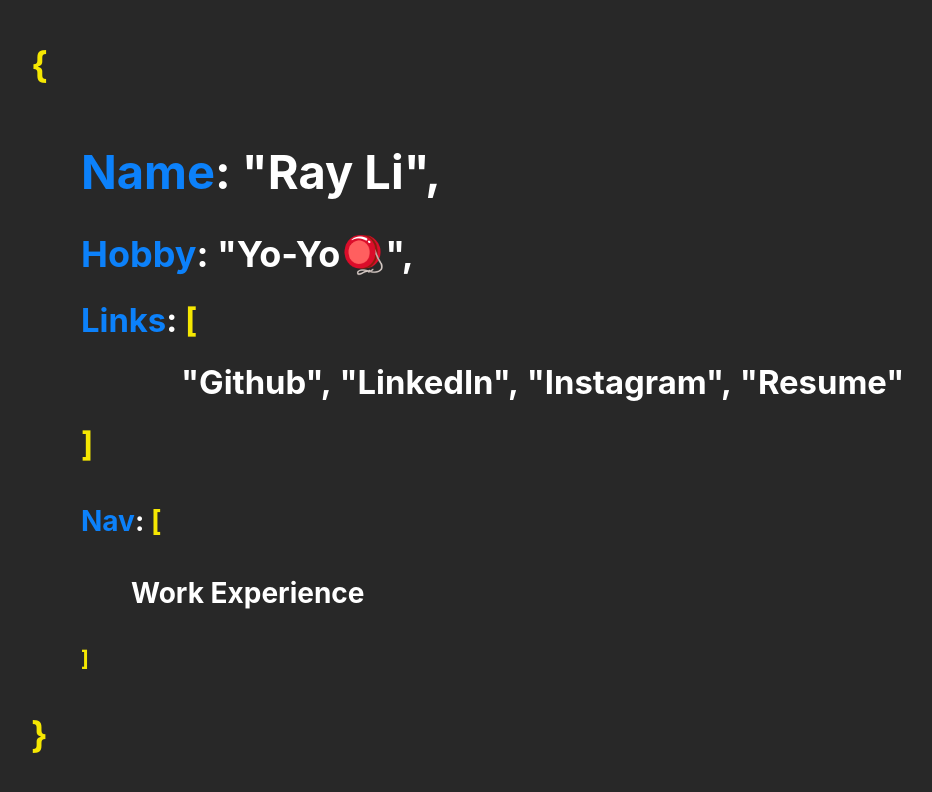
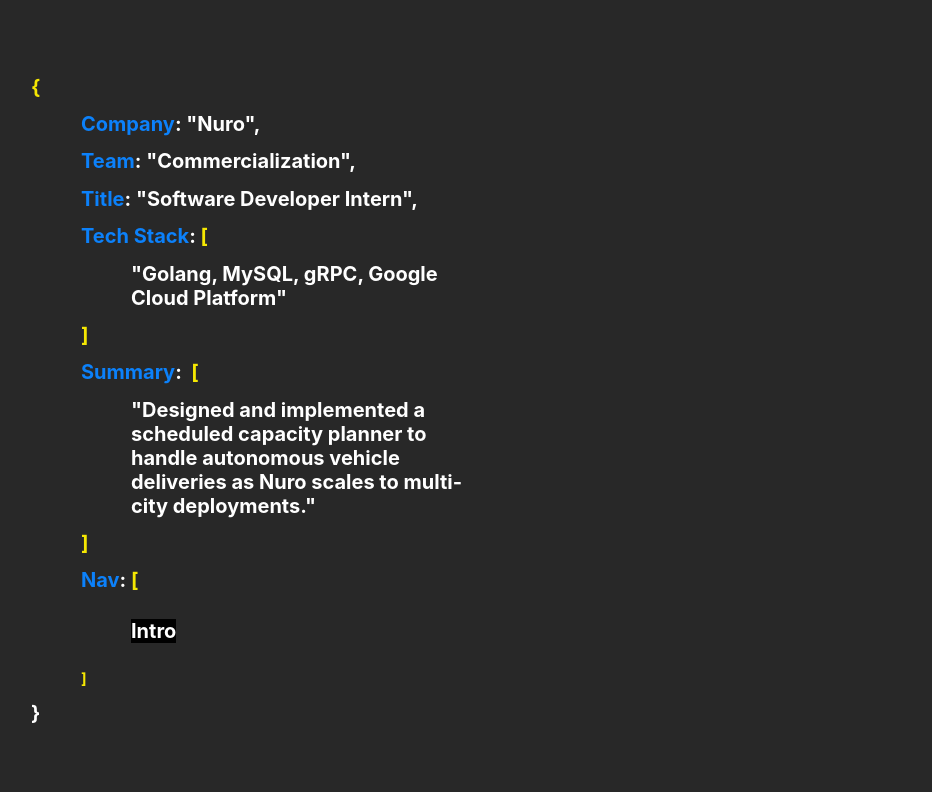
Before and after one commit to RayRuizheLi/RayRuizheLi.github.io, a React (Create React App) app: page / in a window 1280 px wide. Both pictures are taken after a click on the element "Work Experience". Shown: the top 792 px of the page, without its empty margins (19-951 px from the left). Built offline with nearby package versions, Linux system fonts and the light colour scheme.

Commit message:
Added Nuro Job Descriptions

```diff
--- a/src/components/General.css
+++ b/src/components/General.css
@@ -16,6 +16,7 @@
 
 .NavButton {
   color: rgb(255, 255, 255);
+  background-color: rgb(226, 0, 0);
   border-style: none;
   display: inline-block;
 }
@@ -24,3 +25,15 @@
   color: rgb(0, 94, 255);
   background-color: rgb(60, 250, 12);
 }
+
+.Main {
+  min-height: 100vh;
+  display : flex;
+  align-items : center;
+  background-color: rgb(40,40,40);
+  color: rgb(255, 255, 255);
+}
+
+.Work {
+  padding-left: calc(10px + 5vmin);
+}
--- a/src/components/Hide.tsx
+++ b/src/components/Hide.tsx
@@ -11,19 +11,19 @@ function Header() {
   return (
    <div id="container">
      {
-        // visibilityIndex == 0
-        //  &&
-       <div id="hide">
-            <Home visibilityIndex={visibilityIndex} setVisibilityIndex={setVisibilityIndex}/>
-       </div>
+        visibilityIndex == 0
+         &&
+        <div id="hide">
+              <Home visibilityIndex={visibilityIndex} setVisibilityIndex={setVisibilityIndex}/>
+        </div>
       }
-      {/* {
+      {
         visibilityIndex == 1
          &&
         <div id="hide">
               <Nuro visibilityIndex={visibilityIndex} setVisibilityIndex={setVisibilityIndex}/>
         </div>
-      } */}
+      }
     {/* <div id="height">
       <b>debug height: {height}</b>
     </div> */}
--- a/src/components/Home.css
+++ b/src/components/Home.css
@@ -1,12 +1,3 @@
-.Home {
-    min-height: 100vh;
-    display : flex;
-    align-items : center;
-    background-color: rgb(40,40,40);
-    /* color: rgb(244,186,25); */
-    color: rgb(255, 255, 255);
-}
-
 .Name {
     font-size: calc(7px + 5vmin)
 }
--- a/src/components/Home.tsx
+++ b/src/components/Home.tsx
@@ -12,19 +12,19 @@ interface HomeProps {
 const Home: React.FC<HomeProps> = ({visibilityIndex, setVisibilityIndex}) => {
   console.log(visibilityIndex)
   return (
-    <div className="Home">
+    <div className="Main">
       <div className="Intro">
         <h1 className="Bracket">{"{"}</h1>
         <div className="Indented">
           <h1 className="Name"><div className="Tag">Name</div>:&nbsp;"Ray Li",</h1>
-          <h1><div className="Tag">Hobby</div>:&nbsp;<a className="YoYoLink" href="https://github.com/RayRuizheLi" target="_blank">"Yo-Yo&#129664;",</a></h1>
+          <h1><div className="Tag">Hobby</div>:&nbsp;<a className="YoYoLink" href="https://www.instagram.com/rayli.yoyo/" target="_blank">"Yo-Yo&#129664;",</a></h1>
           <div className="ProfessionalContacts">
             <h1><div className="Tag">Links</div>:&nbsp;<div className="Bracket">{"["}</div></h1>
             <h1 className="DoubleIndented">
                 <a className="IntroLink" href="https://github.com/RayRuizheLi" target="_blank">"Github"</a>,&nbsp;
                 <a className="IntroLink" href="https://www.linkedin.com/in/ray-ruizhe-li/" target="_blank">"LinkedIn"</a>,&nbsp;
                 <a className="IntroLink" href="https://www.instagram.com/rayli.yoyo/" target="_blank">"Instagram"</a>,&nbsp;
-                <a className="IntroLink" href="https://drive.google.com/file/d/15tW1PnQqV6W-DUKXL8geD2DosWdbGL6K/view?usp=share_link" target="_blank">"Resume"</a>
+                <a className="IntroLink" href="https://drive.google.com/file/d/1dUUWRma9zl0v7b0oTRe_8Fyuz8-kQXT3/view?usp=sharing" target="_blank">"Resume"</a>
             </h1>
             <h1 className="Bracket">{"]"}</h1>
           </div>
--- a/src/components/Nuro.css
+++ b/src/components/Nuro.css
@@ -1,11 +1,3 @@
-.Home {
-  min-height: 100vh;
-  display : flex;
-  align-items : center;
-  background-color: rgb(0, 0, 0);
-  color: rgb(255, 255, 255);
-}
-
 .Intro {
   font-size: calc(2px + 2vmin);
   text-align: left;
--- a/src/components/Nuro.tsx
+++ b/src/components/Nuro.tsx
@@ -1,37 +1,40 @@
 import React from 'react';
-import './Home.css';
+import './General.css';
+import './Nuro.css';
+import './Work.css'
 
 interface HomeProps {
   visibilityIndex: number,
   setVisibilityIndex: (arg: number) => void
 }
 
-const techStack = "Golang, MySQL, GRPC, Google Cloud, Prometheus, LogDNA"
-const summary = "Designed and deployed the scheduled order capacity planner for the Nuro autonomous delivery robot."
+const techStack = "Golang, MySQL, gRPC, Google Cloud Platform"
+const summary = "Designed and implemented a scheduled capacity planner to handle autonomous vehicle deliveries as Nuro scales to multi-city deployments."
 
 const Nuro: React.FC<HomeProps> = ({visibilityIndex, setVisibilityIndex}) => {
   console.log(visibilityIndex)
   return (
-    <div className="Home">
-      <div className="Intro">
-        <h1>{"{"}</h1>
-        <h1 className="Indented">"Company":&nbsp;"Nuro",</h1>
-        <h1 className="Indented">"Team":&nbsp;"Commercialization",</h1>
-        <h1 className="Indented">"Title":&nbsp;"Software Developer Intern",</h1>
-        <h1 className="Indented">"Tech Stack":&nbsp;{"["}</h1>
-        <h1 className="DoubleIndented">{techStack}</h1>
-        <h1 className="Indented">{"]"}</h1>
-        <h1 className="Indented">"Summary":&nbsp;"One line summary",</h1>
-        <h1 className="Indented">"Details":&nbsp;"One line summary",</h1>
-        <h1 className="Indented">"Nav":&nbsp;{"["}</h1>
+    <div className="Main">
+      <div className="Work">
+        <h1><div className="Bracket">{"{"}</div></h1>
+        <h1 className="Indented"><div className="Tag">Company</div>:&nbsp;"Nuro",</h1>
+        <h1 className="Indented"><div className="Tag">Team</div>:&nbsp;"Commercialization",</h1>
+        <h1 className="Indented"><div className="Tag">Title</div>:&nbsp;"Software Developer Intern",</h1>
+        <h1 className="Indented"><div className="Tag">Tech Stack</div>:&nbsp;<div className="Bracket">{"["}</div></h1>
+        <h1 className="DoubleIndented">"{techStack}"</h1>
+        <h1 className="Indented"><div className="Bracket">{"]"}</div></h1>
+        <h1 className="Indented"><div className="Tag">Summary</div>:&nbsp;&nbsp;<div className="Bracket">{"["}</div></h1>
+        <h1 className="DoubleIndented">"{summary}"</h1>
+        <h1 className="Indented"><div className="Bracket">{"]"}</div></h1>
+        <h1 className="Indented"><div className="Tag">Nav</div>:&nbsp;<div className="Bracket">{"["}</div></h1>
         <div className="DoubleIndented">
           <h1 className="NavButton" onClick={() => {
-            setVisibilityIndex(1)}
+            setVisibilityIndex(0)}
             }>
               Intro
           </h1>
         </div>
-        <h2 className="Indented">{"]"}</h2>
+        <h2 className="Indented"><div className="Bracket">{"]"}</div></h2>
         <h1>{"}"}</h1>
       </div>
     </div>
--- /dev/null
+++ b/src/components/Work.css
@@ -0,0 +1,6 @@
+.Work {
+  font-size: calc(2px + 1vmin);
+  text-align: left;
+  vertical-align: bottom;
+  max-width: 35%;
+}
```
